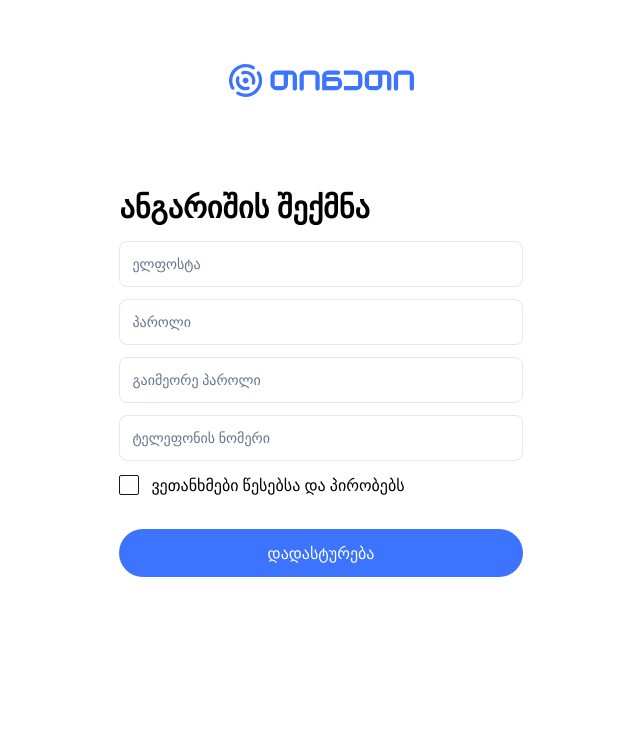
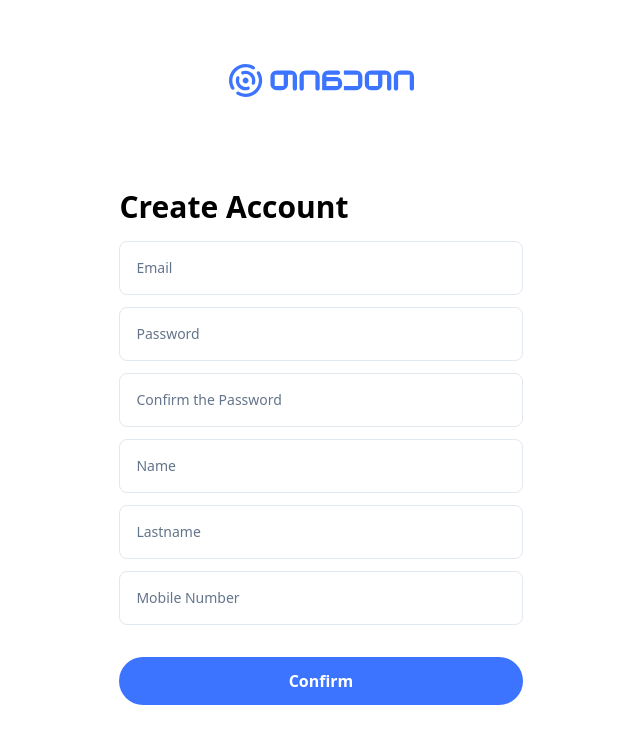
Before and after one commit to lukannozadze/next-mymarket, a Next.js app: page /register in a window 1280 px wide. Shown: the top 744 px of the page, without its empty margins (319-959 px from the left). Built offline with nearby package versions, Linux system fonts and the light colour scheme.

Commit message:
add validation for register inputs

```diff
--- a/package.json
+++ b/package.json
@@ -25,14 +25,14 @@
     "zod": "^3.22.4"
   },
   "devDependencies": {
-    "@types/node": "^20",
-    "@types/react": "^18",
+    "@types/node": "20.11.30",
+    "@types/react": "18.2.72",
     "@types/react-dom": "^18",
     "autoprefixer": "^10.0.1",
     "eslint": "^8",
     "eslint-config-next": "14.1.4",
     "postcss": "^8",
     "tailwindcss": "^3.3.0",
-    "typescript": "^5"
+    "typescript": "5.4.3"
   }
 }
--- a/src/app/(auth)/register/page.tsx
+++ b/src/app/(auth)/register/page.tsx
@@ -8,25 +8,33 @@ import { Input } from "@/components/ui/input";
 import { Checkbox } from "@/components/ui/checkbox";
 const formSchema = z
   .object({
-    email: z.string().email(),
+    email: z.string().email({message:'Enter the Email'}).min(1),
     password: z.string().min(6, {
-      message: "Password is required.",
+      message: " must contain at least 6 character(s).",
     }),
-    confirm: z.string().min(6, {
-      message: "Password is required.",
+    confirm: z.string().min(6),
+    name:z.string().min(1,{
+      message:'Write First Name'
+    }).regex(/^[a-zA-Z]+$/,{
+      message:'Must Contain Only Letters'
+    }),
+    lastname:z.string().regex(/^[a-zA-Z]+$/,{
+      message:'Must Contain Only Letters'
+    }).min(1,{
+      message:'Write Last Name'
     }),
     telephone: z
       .string()
+      .regex(/^[0-9]*$/,{
+        message:'Must Contain Only Numbers'
+      })
       .max(9)
       .min(9, {
         message: "Wrong format number",
       })
-      .regex(/^([+]?[\s0-9]+)?(\d{3}|[(]?[0-9]+[)])?([-]?[\s]?[0-9])+$/),
-    rule: z.preprocess((value) => value === "on", z.boolean()),
-  })
-
-  .refine((data) => data.confirm === data.password, {
-    message: "Password did not match",
+  }).refine((data) => data.confirm === data.password, {
+    message: "Passwords did not match",
+    path:['confirm']
   });
 
 export default function RegisterForm() {
@@ -37,8 +45,9 @@ export default function RegisterForm() {
       email: "",
       password: "",
       confirm: "",
+      name:'',
+      lastname:'',
       telephone: "",
-      rule: false,
     },
   });
 
@@ -51,8 +60,9 @@ export default function RegisterForm() {
     // } else {
     //   console.log("success");
     // }
+
     console.log(data);
-    console.log("fire");
+
   }
   return (
     <div className="flex flex-col items-center justify-center mt-16 ">
@@ -62,44 +72,87 @@ export default function RegisterForm() {
         onSubmit={form.handleSubmit(onSubmit)}
       >
         <div className="w-[90%] flex flex-col items-center gap-4">
-          <h2 className="w-[70%] text-3xl font-bold">ანგარიშის შექმნა</h2>
+          <h2 className="w-[70%] text-3xl font-bold">Create Account</h2>
           <div className="w-[100%] flex flex-col items-center gap-3">
+            <div className="w-[70%] flex flex-col  ">
               <Input
-              className="w-[70%] p-3 rounded-lg"
+              className="w-[100%] p-4 rounded-lg"
               {...form.register("email")}
               type="text"
-              placeholder="ელფოსტა"
+              placeholder="Email"
               />
+              {form.formState.errors.email && <div className="flex gap-3 items-center ">
+                <Image src='/icons/error.png' alt="error" width={25} height={25}/>
+                <span className=" text-[#FF0000]">{form.formState.errors.email.message}</span></div>}
+            </div>
+            <div className="w-[70%] flex flex-col  ">
               <Input
-              className="w-[70%] p-3 rounded-lg"
+              className="w-[100%] p-4 rounded-lg"
               {...form.register("password")}
               type="password"
-              placeholder="პაროლი"
+              placeholder="Password"
               />
+              {form.formState.errors.password && <div className="flex gap-3 items-center ">
+                <Image src='/icons/error.png' alt="error" width={25} height={25}/>
+                <span className=" text-[#FF0000]">{form.formState.errors.password.message}</span></div>}
+            </div>
+
+            <div className="w-[70%] flex flex-col  ">
               <Input
-              className="w-[70%] p-3 rounded-lg"
+              className="w-[100%] p-4 rounded-lg"
               {...form.register("confirm")}
               type="password"
-              placeholder="გაიმეორე პაროლი"
+              placeholder="Confirm the Password"
               />
+              {form.formState.errors.confirm && <div className="flex gap-3 items-center ">
+                <Image src='/icons/error.png' alt="error" width={25} height={25}/>
+                <span className=" text-[#FF0000]">{form.formState.errors.confirm.message}</span></div>}
+            </div>
+            <div className="w-[70%] flex flex-col  ">
               <Input
-              className="w-[70%] p-3 rounded-lg"
+              className="w-[100%] p-4 rounded-lg"
+              {...form.register("name")}
+              type="text"
+              placeholder="Name"
+              />
+              {form.formState.errors.name && <div className="flex gap-3 items-center ">
+                <Image src='/icons/error.png' alt="error" width={25} height={25}/>
+                <span className=" text-[#FF0000]">{form.formState.errors.name.message}</span></div>}
+            </div>
+            <div className="w-[70%] flex flex-col  ">
+              <Input
+              className="w-[100%] p-4 rounded-lg"
+              {...form.register("lastname")}
+              type="text"
+              placeholder="Lastname"
+              />
+              {form.formState.errors.lastname && <div className="flex gap-3 items-center ">
+                <Image src='/icons/error.png' alt="error" width={25} height={25}/>
+                <span className=" text-[#FF0000]">{form.formState.errors.lastname.message}</span></div>}
+            </div>
+            <div className="w-[70%] flex flex-col  ">
+              <Input
+              className="w-[100%] p-4 rounded-lg"
               {...form.register("telephone")}
               type="text"
-              placeholder="ტელეფონის ნომერი"
+              placeholder="Mobile Number"
               />
+              {form.formState.errors.telephone && <div className="flex gap-3 items-center ">
+                <Image src='/icons/error.png' alt="error" width={25} height={25}/>
+                <span className=" text-[#FF0000]">{form.formState.errors.telephone.message}</span></div>}
+            </div>
 
-            <div className="w-[70%] flex items-center gap-3">
+            {/* <div className="w-[70%] flex items-center gap-3">
               <Checkbox {...form.register("rule")} className="w-5 h-5" />
               <span>ვეთანხმები წესებსა და პირობებს</span>
-            </div>
+            </div> */}
           </div>
           <button
-            onClick={() => console.log("ahahahah")}
-            className="mt-4 w-[70%] text-white bg-[#3C74FF] rounded-full py-3"
+            onClick={() => console.log(form.formState.errors)}
+            className="font-bold mt-4 w-[70%] text-white bg-[#3C74FF] rounded-full py-3"
             type="submit"
           >
-            დადასტურება
+            Confirm
           </button>
         </div>
       </form>
```
Also changed, not shown: public/icons/error.png (added), 1 other file (tests, documents, lock files or other folders). Lines whose indentation alone changed are shown as unchanged.
